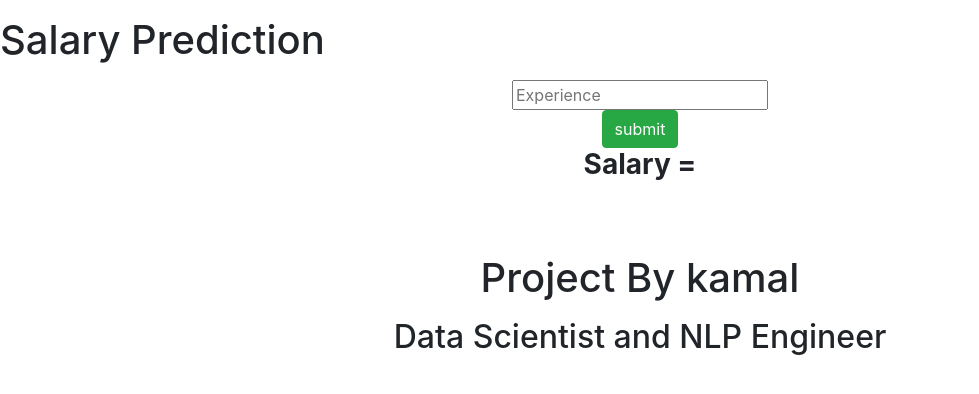
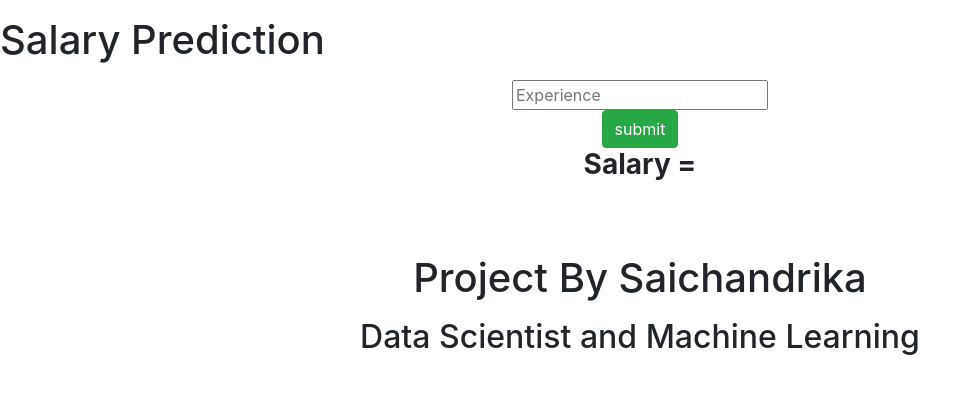
Before and after one commit to vankasaichandrika-123/SimpleLinearRegression, a Flask app: page / in a window 1280 px wide. Shown: the top 394 px of the page, without its empty margins (0-979 px from the left). Run offline with Flask 3, Linux system fonts and the light colour scheme; parts of the project's set-up code (start-up, migrations or seed data) failed here and were passed over; some libraries are stand-ins or nearby versions.

Commit message:
Update index.html

```diff
--- a/templates/index.html
+++ b/templates/index.html
@@ -31,8 +31,8 @@
         <br>
         <br>
 
-        <p> <h1> Project By kamal  </h1> </p>
-    <p><h2> Data Scientist and NLP Engineer</h2></p>
+        <p> <h1> Project By Saichandrika  </h1> </p>
+    <p><h2> Data Scientist and Machine Learning</h2></p>
 
 
     <script src="https://code.jquery.com/jquery-3.3.1.slim.min.js"
```
